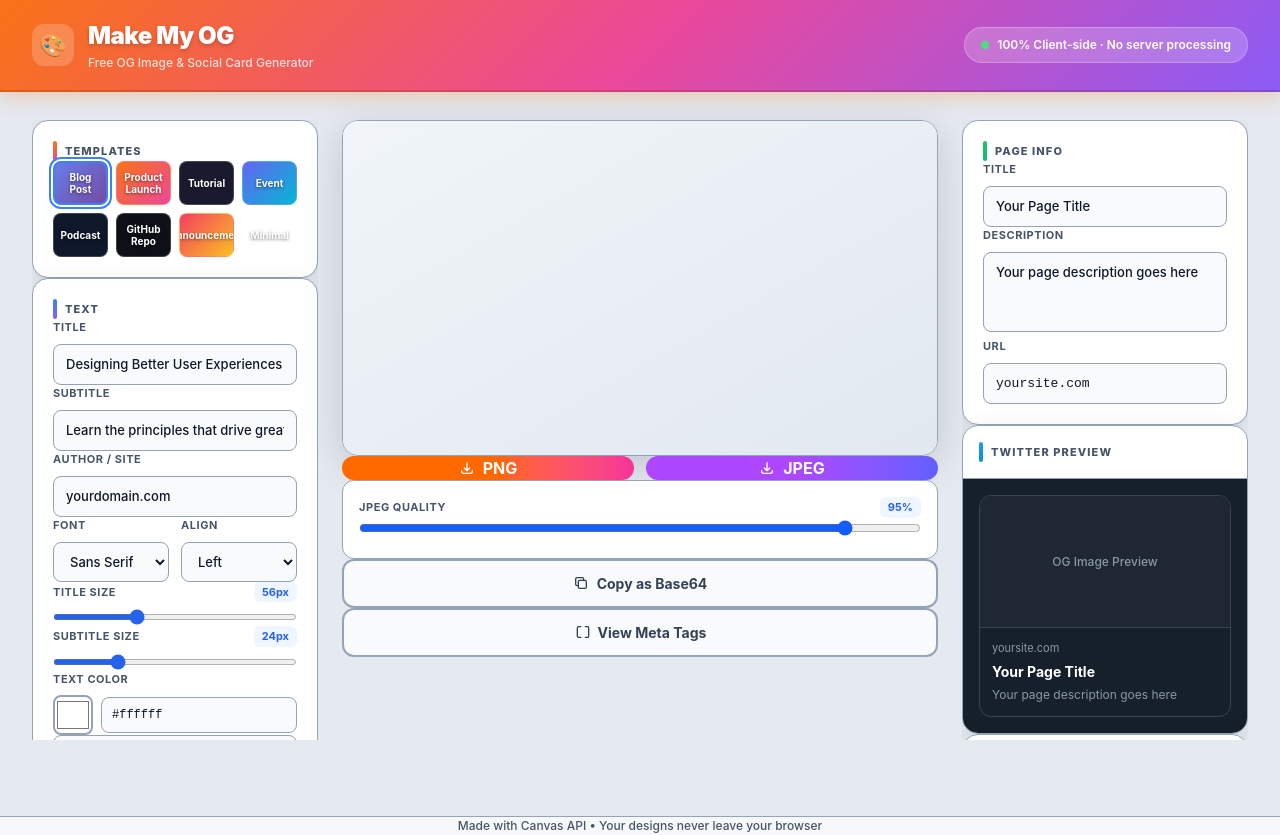
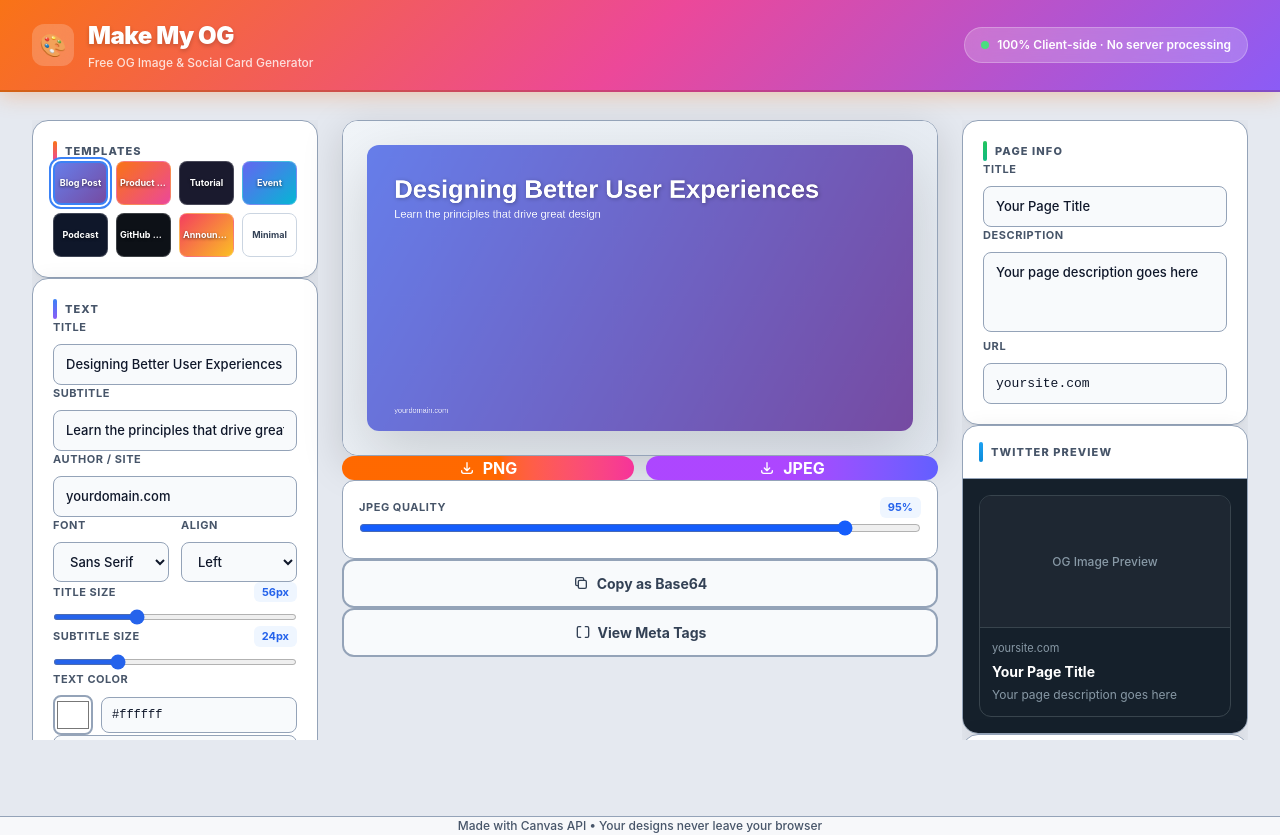
Before and after one commit to tjaitly1986/makemyog-app, a Next.js app: page / in a window 1280 px wide. Built offline with nearby package versions, Linux system fonts and the light colour scheme.

Commit message:
Fix canvas preview, template text visibility, and inline styles

```diff
--- a/src/app/page.tsx
+++ b/src/app/page.tsx
@@ -480,7 +480,9 @@ export default function Home() {
                 <h2 style={{ fontSize: '11px', fontWeight: 800, textTransform: 'uppercase', letterSpacing: '0.1em', color: '#475569' }}>Templates</h2>
               </div>
               <div style={{ display: 'grid', gridTemplateColumns: 'repeat(4, 1fr)', gap: '8px' }}>
-                {TEMPLATES.map((t) => (
+                {TEMPLATES.map((t) => {
+                  const isLight = t.bg.color1 === '#ffffff' || t.bg.color1 === '#f8fafc' || t.bg.color1 === '#f1f5f9';
+                  return (
                     <button
                       key={t.id}
                       onClick={() => setTemplate(t)}
@@ -492,7 +494,7 @@ export default function Home() {
                         borderRadius: '8px',
                         overflow: 'hidden',
                         height: '44px',
-                      border: template.id === t.id ? '2px solid #3b82f6' : '1px solid rgba(255,255,255,0.2)',
+                        border: template.id === t.id ? '2px solid #3b82f6' : isLight ? '1px solid #cbd5e1' : '1px solid rgba(255,255,255,0.2)',
                         outline: template.id === t.id ? '2px solid #3b82f6' : 'none',
                         outlineOffset: '2px',
                         cursor: 'pointer',
@@ -503,16 +505,21 @@ export default function Home() {
                     >
                       <span style={{
                         position: 'relative',
-                      fontSize: '10px',
+                        fontSize: '9px',
                         fontWeight: 700,
-                      color: '#ffffff',
-                      textShadow: '0 1px 3px rgba(0,0,0,0.5)',
-                      lineHeight: 1.2,
+                        color: isLight ? '#334155' : '#ffffff',
+                        textShadow: isLight ? 'none' : '0 1px 3px rgba(0,0,0,0.6)',
+                        lineHeight: 1.1,
                         textAlign: 'center',
-                      padding: '2px 4px',
+                        padding: '2px 3px',
+                        overflow: 'hidden',
+                        textOverflow: 'ellipsis',
+                        whiteSpace: 'nowrap',
+                        maxWidth: '100%',
                       }}>{t.name}</span>
                     </button>
-                ))}
+                  );
+                })}
               </div>
             </div>
 
@@ -914,12 +921,12 @@ export default function Home() {
           {/* CENTER PANEL - CANVAS PREVIEW (6 cols on desktop) */}
           <div className="lg:col-span-6 flex flex-col items-center justify-start">
             <div className="w-full" style={{ background: '#ffffff', borderRadius: '16px', boxShadow: '0 10px 40px rgba(0,0,0,0.15)', border: '1px solid #94a3b8', overflow: 'hidden' }}>
-              <div className="aspect-video bg-gradient-to-br from-slate-100 to-slate-200 flex items-center justify-center p-6">
+              <div className="aspect-video flex items-center justify-center" style={{ background: 'linear-gradient(135deg, #f1f5f9, #e2e8f0)', padding: '24px' }}>
                 <canvas
                   ref={canvasRef}
                   width={1200}
                   height={630}
-                  className="w-full h-full rounded-xl shadow-xl"
+                  className="w-full h-full" style={{ borderRadius: '12px', boxShadow: '0 20px 60px rgba(0,0,0,0.15)' }}
                 />
               </div>
             </div>
@@ -1041,7 +1048,6 @@ export default function Home() {
               <div style={{ background: '#15202b', padding: '16px' }}>
                 <div style={{ border: '1px solid #38444d', borderRadius: '12px', overflow: 'hidden' }}>
                   <div style={{ background: '#1e2732', aspectRatio: '1200/630', display: 'flex', alignItems: 'center', justifyContent: 'center', position: 'relative' }}>
-                    <canvas ref={canvasRef} width={1200} height={630} style={{ display: 'none' }} />
                     <div style={{ fontSize: '12px', color: '#8899a6', fontWeight: 500 }}>OG Image Preview</div>
                   </div>
                   <div style={{ padding: '12px', borderTop: '1px solid #38444d' }}>
```
Lines whose indentation alone changed are shown as unchanged.
